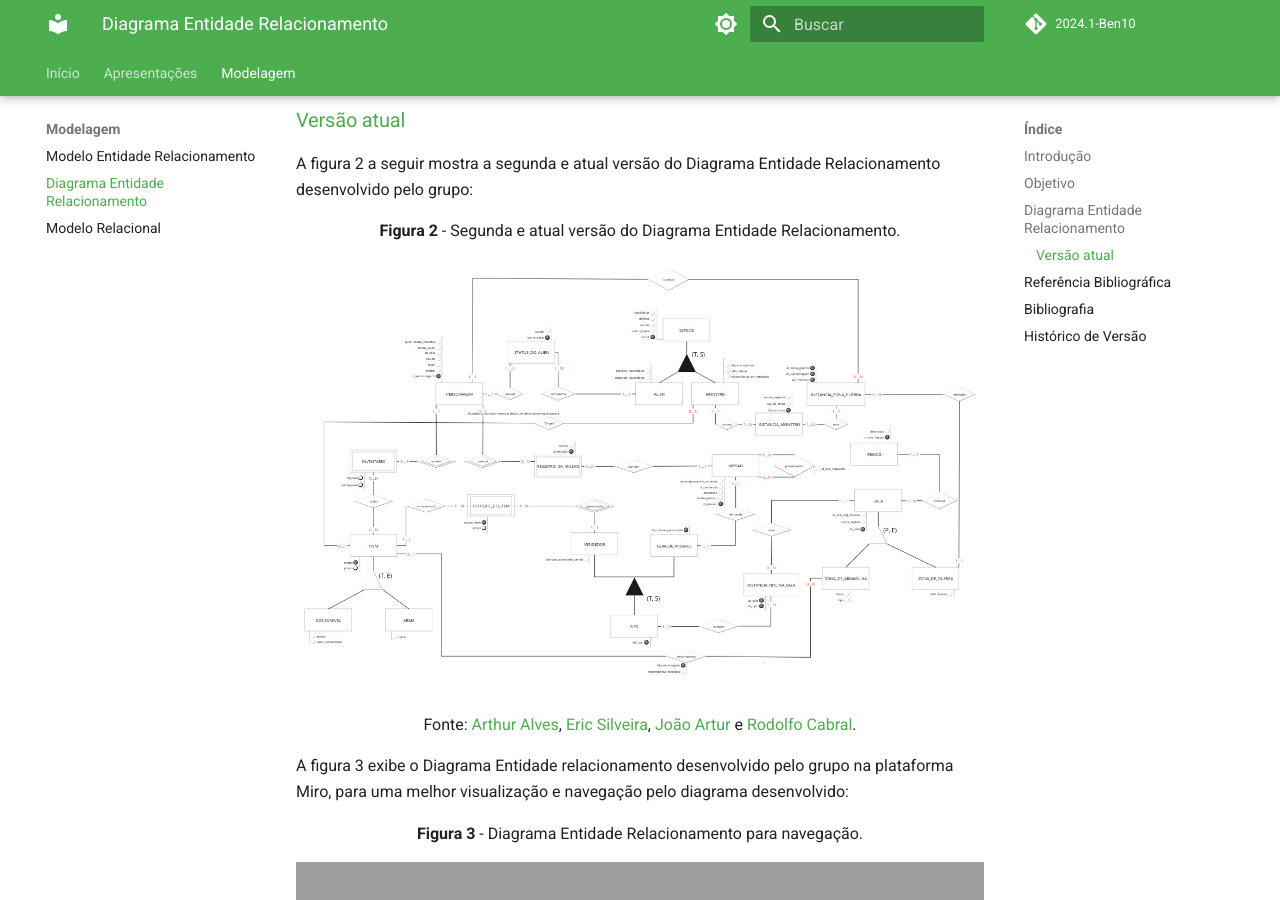
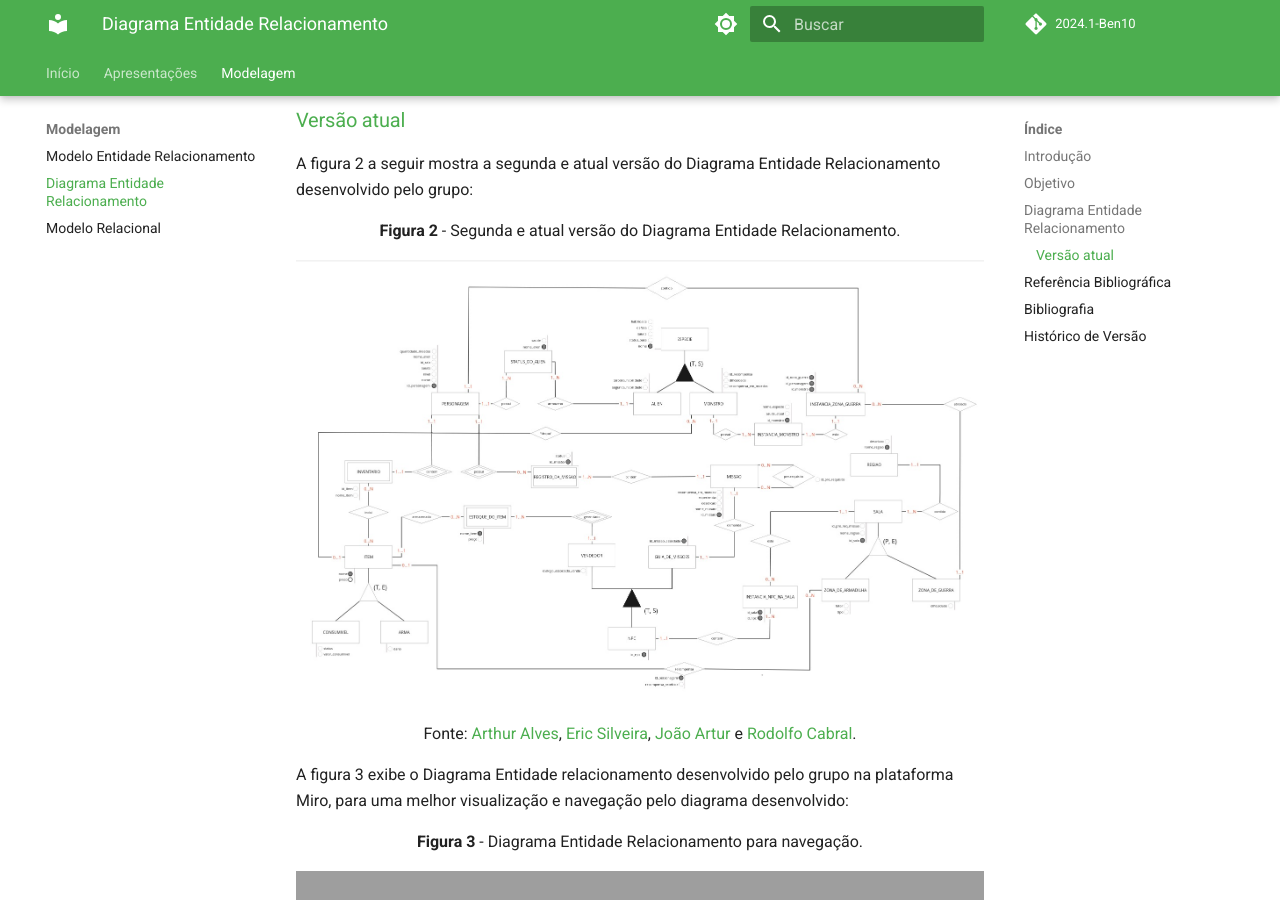
Before and after one commit to SBD1/2024.1-Ben10, an MkDocs documentation site: the page built from docs/modulo1/DER.md, in a window 1280 px wide and 900 px high, scrolled down 830 px. Built offline with MkDocs 1.6.1 and Material for MkDocs 9.7.7, drawn with Linux system fonts in a browser that asks for light colours; comment, search, counter and statistics services are not loaded; the version menu is left out; grey boxes are pictures that could not be loaded.

Commit message:
adicionando novo der

```diff
--- a/docs/modulo1/DER.md
+++ b/docs/modulo1/DER.md
@@ -32,10 +32,9 @@
 
 <font size="3"><p style="text-align: center"><b>Figura 2</b> - Segunda e atual versão do Diagrama Entidade Relacionamento.</p></font>
 
-![Diagrama Entidade Relacionamento Versão Atual](./assets/DER_v2.png){width: 500}
+![Diagrama Entidade Relacionamento Versão Atual](./assets/DER_v2.jpg){width: 500}
 
 <font size="3"><p style="text-align: center">Fonte: [Arthur Alves](https://github.com/Arthrok), [Eric Silveira](https://github.com/ericbky), [João Artur](https://github.com/joao-artl) e [Rodolfo Cabral](https://github.com/roddas).</p></font>
-
 
 A figura 3 exibe o Diagrama Entidade relacionamento desenvolvido pelo grupo na plataforma Miro, para uma melhor visualização e navegação pelo diagrama desenvolvido:
 
```
Also changed, not shown: docs/modulo1/assets/DER_v2.jpg (added), docs/modulo1/assets/DER_v2.png (deleted).
